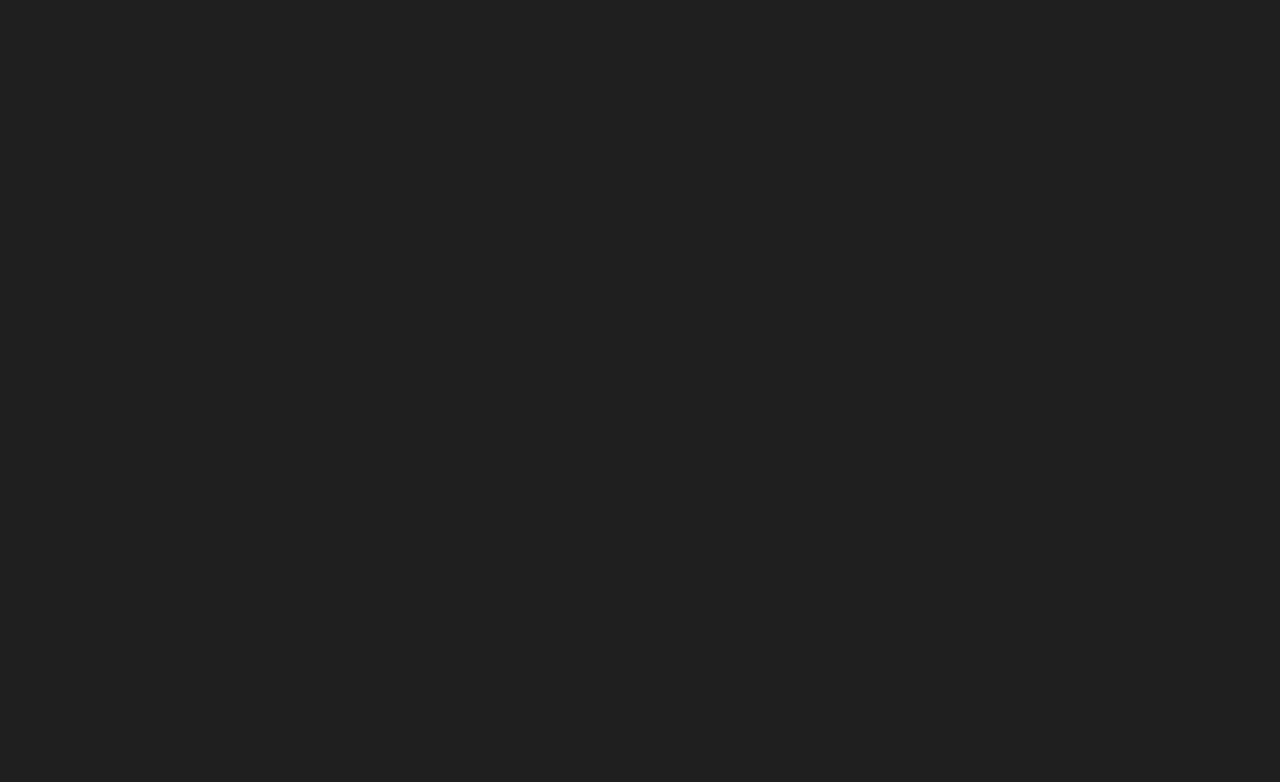
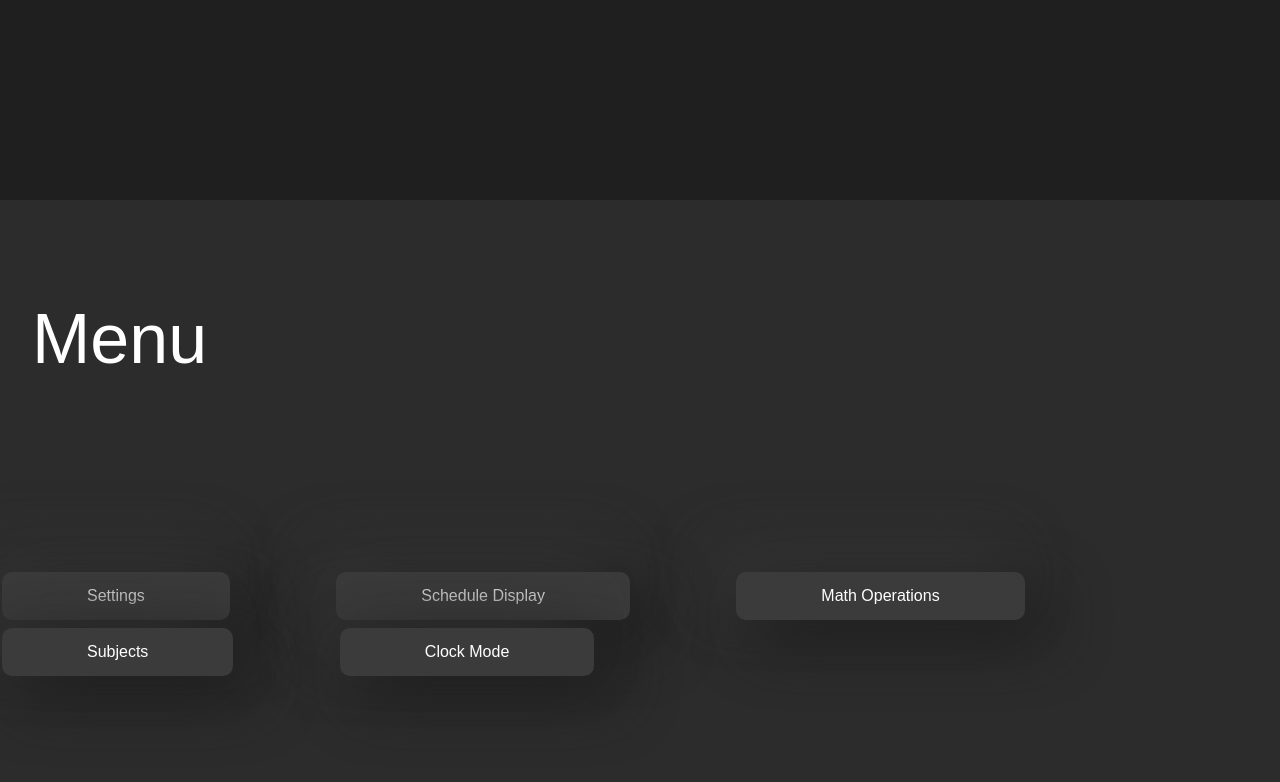
Before and after one commit to Smith-Pad/osui, a Flask app: page / in a window 1280 px wide. Before the commit the part shown is empty. Shown: the part 181-963 px from the top of the page. Before the commit the page ends 81 px from the top, so only its background shows below. Run offline with Flask 3, Linux system fonts and the light colour scheme.

Commit message:
Added buttons on home screen

```diff
--- a/templates/index.html
+++ b/templates/index.html
@@ -6,6 +6,55 @@
     <h1> Smith-Pad<h1>
 </div>
 
-<div style="margin-top: 300px; zoom: 200%; background-color: rgb(44, 44, 44);">
-
+<div style="margin-top: 300px; zoom: 200%; background-color: rgb(44, 44, 44); font-weight: 100;">
+    <div class="space"></div>
+    <div class="space"></div>
+    <div class="space"></div>
+    <div class="space"></div>
+    <div class="space"></div>
+    <div class="space"></div>
+    <h1 style="font-size: 70px; font-weight: 100; padding: 16px 32px;"> Menu </h1>
+    <div class="space"></div>
+    <div class="space"></div>
+    <div class="space"></div>
+    <div class="space"></div>
+    <div class="space"></div>
+    <div class="space"></div>
+    <div class="space"></div>
+    <div class="space"></div>
+    <div class="space"></div>
+    <div class="space"></div>
+    <div class="space"></div>
+    <div class="space"></div>
+    <div class="space"></div>
+    <div class="space"></div>
+    <div class="space"></div>
+    <div class="space"></div>
+    <div class="space"></div>
+    <div class="space"></div>
+    <div class="space"></div>
+    <div class="space"></div>
+    <div class="space"></div>
+    <button class="FOIL-button-regular-no-shadow">Settings</button>
+    <button class="FOIL-button-regular-no-shadow">Schedule Display</button>
+    <button class="FOIL-button-regular-no-shadow">Math Operations</button>
+    <button class="FOIL-button-regular-no-shadow">Subjects</button>
+    <button class="FOIL-button-regular-no-shadow">Clock Mode</button>
+    <div class="space"></div>
+    <div class="space"></div>
+    <div class="space"></div>
+    <div class="space"></div>
+    <div class="space"></div>
+    <div class="space"></div>
+    <div class="space"></div>
+    <div class="space"></div>
+    <div class="space"></div>
+    <div class="space"></div>
+    <div class="space"></div>
+    <div class="space"></div>
+    <div class="space"></div>
+    <div class="space"></div>
+    <div class="space"></div>
+    <div class="space"></div>
+    <div class="space"></div>
 </div>
```
